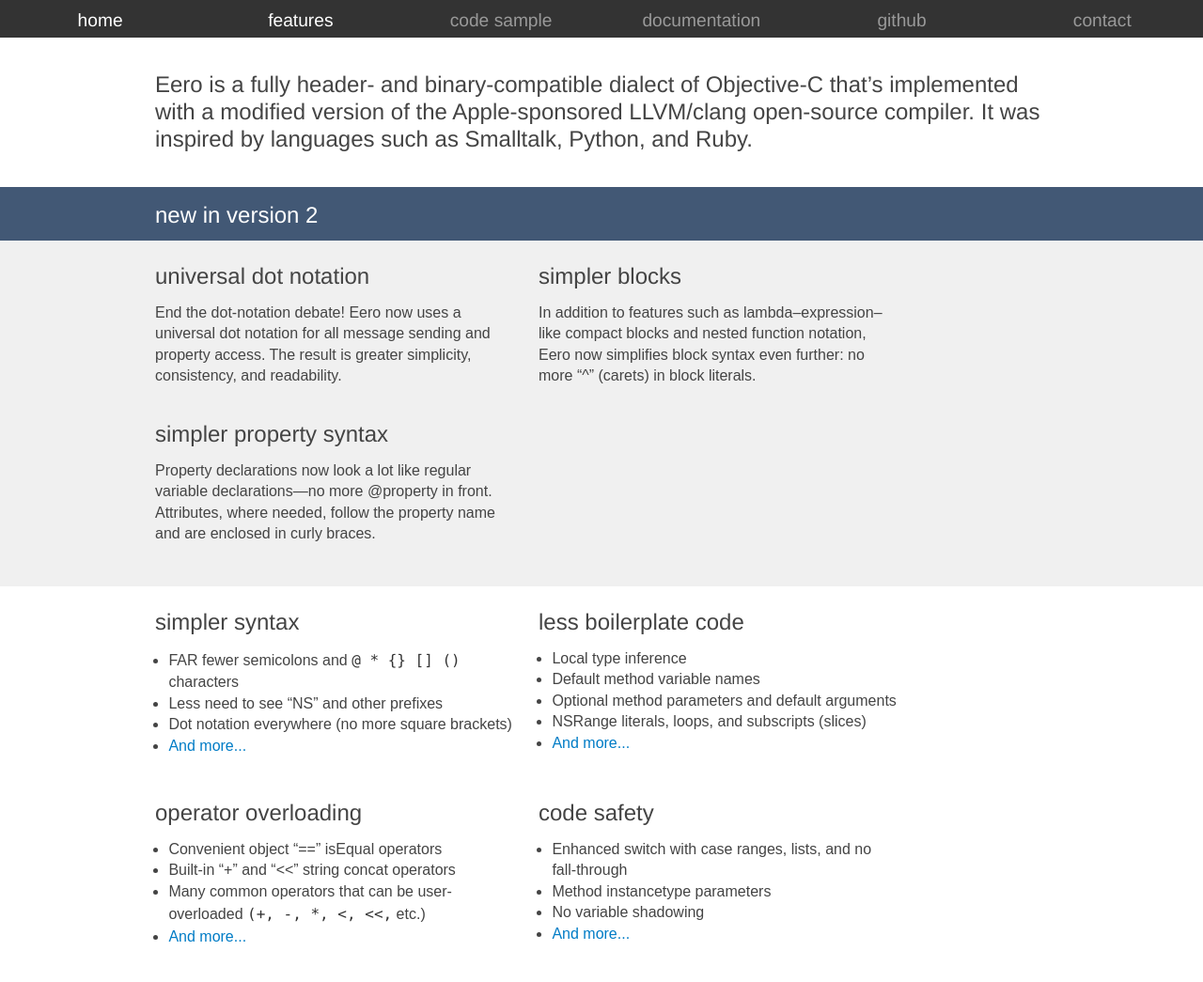
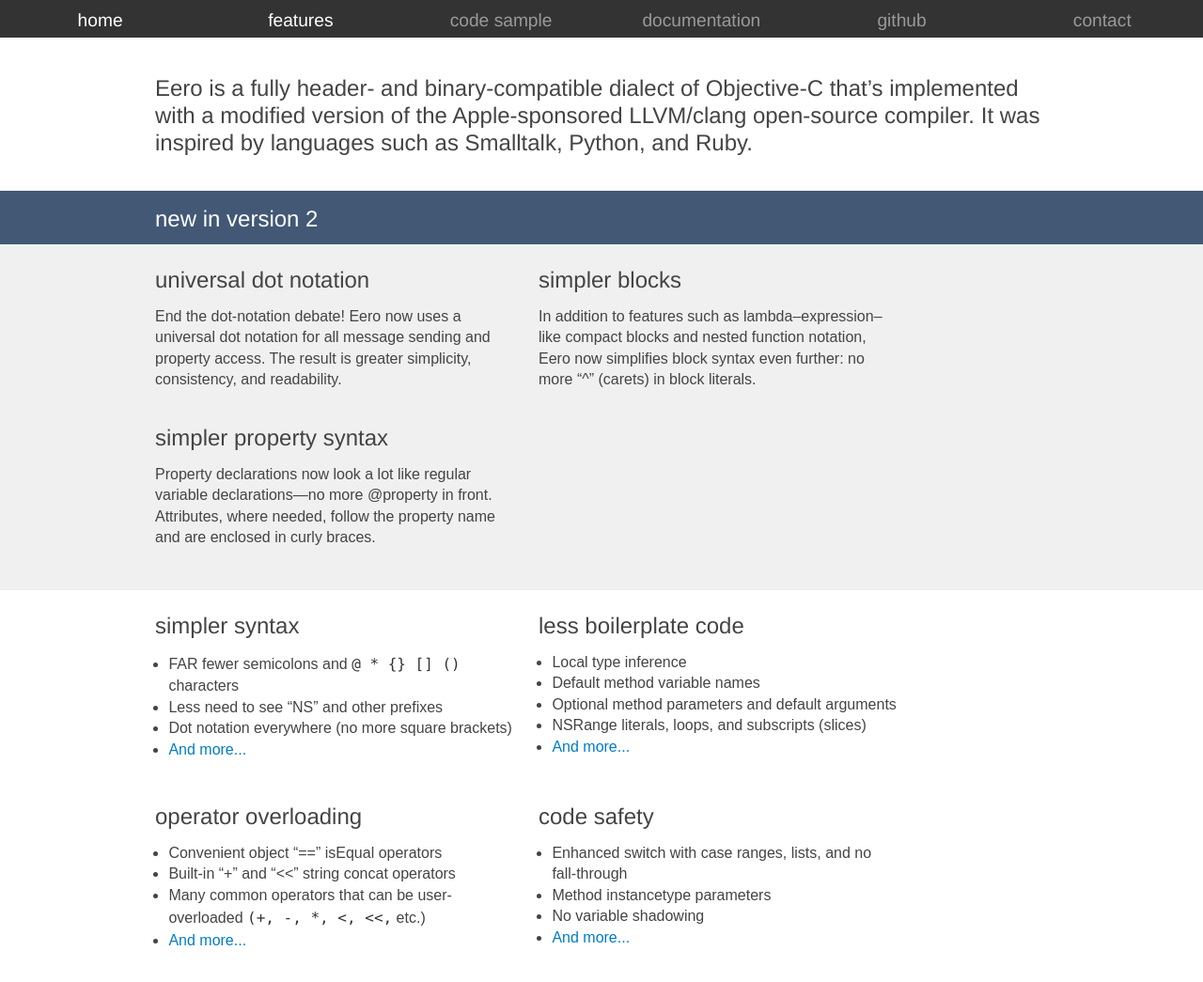
Before and after one commit to eerolanguage/eerolanguage.github.com, a Jekyll site: the page built from features/index.html, in a window 1280 px wide. Shown: the top 1045 px of the page at 94% size. Built offline with Jekyll 4.4.1, drawn with Linux system fonts in a browser that asks for light colours; some web fonts are replaced.

Commit message:
Clean up some margins

```diff
--- a/css/default.css
+++ b/css/default.css
@@ -474,15 +474,13 @@
 }
 
 #helloworld_container {
-  margin-top: 0.7em;
-  /*width: 45%;*/
+  margin-top: 2.3em;
+  margin-bottom: 2em;
 }
 
 #helloworld_image {
   float: inherit;
-  margin-top: 1.5em;
   width: 28em;
-  margin-bottom: 2em;
 }
 
 /* iPads and smaller
--- a/features/index.html
+++ b/features/index.html
@@ -7,14 +7,14 @@
 
 <div class="featured fullwidth featuredbackgroundcolor">
 
-  <div class="contentmargins">
+  <div class="intro_area contentmargins">
 <!--
     <div class="intro_area">
       <div class="logo logocolor">eero</div>
       <div class="tagline logocolor">objective-c, evolved</div>
     </div>
  -->
-    <div id="whatiseero" class="floating largecopy copycolor">
+    <div id="github_intro" class="floating largecopy copycolor">
        Eero is a fully header- and binary-compatible dialect of Objective-C that’s
        implemented with a modified version of the Apple-sponsored LLVM/clang
        open-source compiler. It was inspired by languages such as Smalltalk, Python,
```
